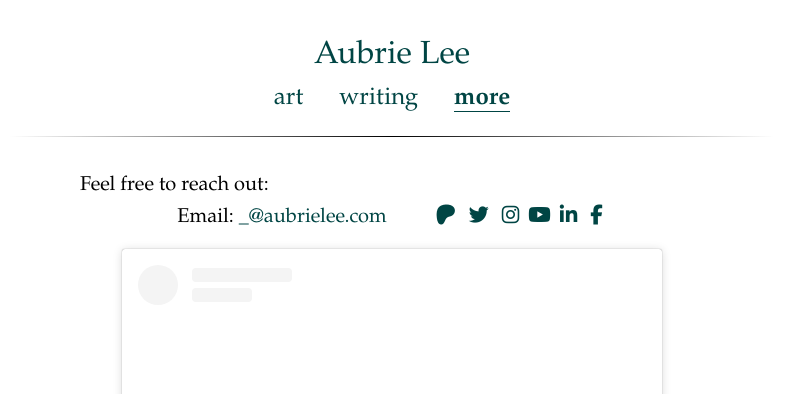
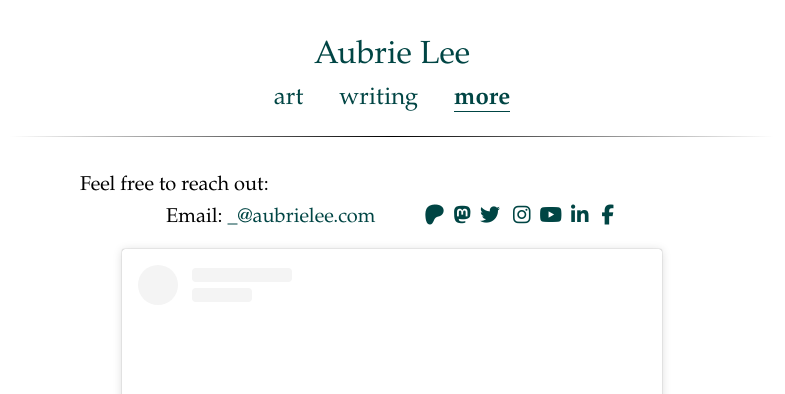
Before and after one commit to aubrielee/aubrielee.github.io, a Jekyll site: the page built from more.md, in a window 1280 px wide. Shown: the top 394 px of the page, without its empty margins (248-1033 px from the left). Built offline with Jekyll 4.4.1, drawn with Linux system fonts in a browser that asks for light colours; nearby versions of some CDN libraries; some web fonts are replaced; a script that is not in the unit is left out.

Commit message:
Update more.md

```diff
--- a/more.md
+++ b/more.md
@@ -9,6 +9,7 @@ Feel free to reach out:
     Email: <a href="mailto:_@aubrielee.com" target="_blank" class="emailA" >_@aubrielee.com</a>
     <a href="https://www.patreon.com/aubrielee" target="_blank"><i class="fab fa-patreon"></i></a>
     <!-- <span class="socialDiamond">&blacklozenge;</span> -->
+    <a href="https://verse.aubrielee.com/@Aubrie" target="_blank"><i class="fa-brands fa-mastodon"></i></a>
     <a href="https://twitter.com/Aubrie_Lee" target="_blank" ><i class="fab fa-twitter"></i></a>
     <!-- <span class="socialDiamond">&blacklozenge;</span> -->
     <br class="break">
```
